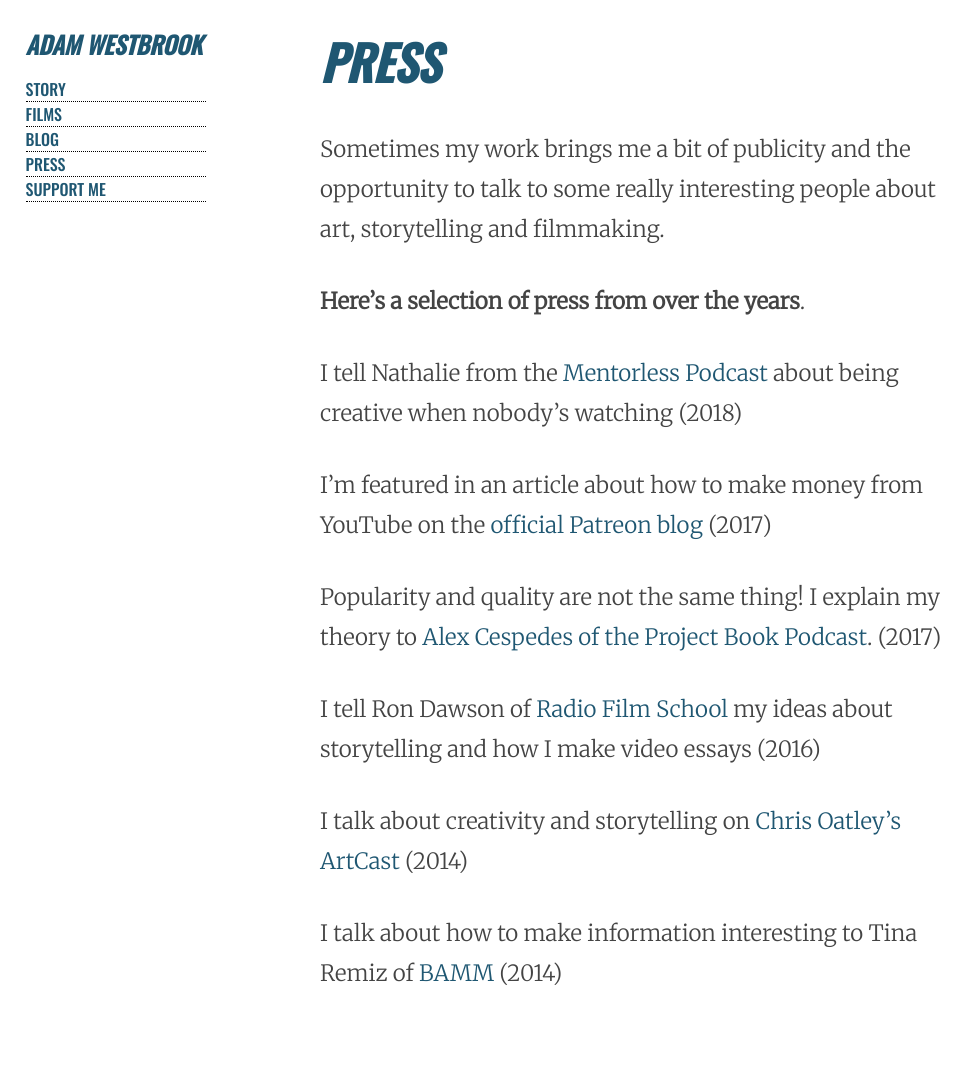
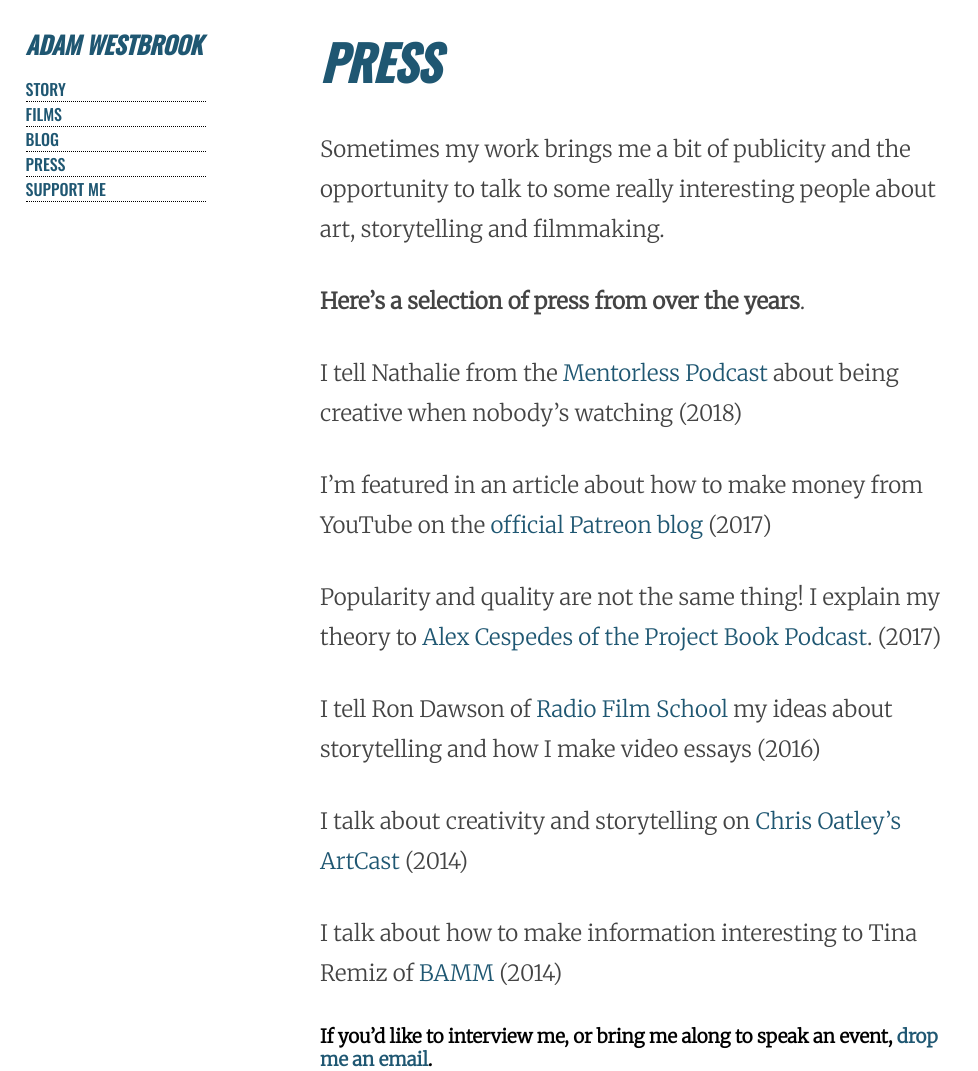
Before and after one commit to AdamWestbrook/adamwestbrook.github.io, a Jekyll site: the page built from press.md, in a window 1280 px wide. Shown: the whole page, without its empty margins (0-978 px from the left). Built offline with Jekyll 4.4.1, drawn with Linux system fonts in a browser that asks for light colours; before the commit the page ends 1025 px from its top, so only the background shows below that.

Commit message:
Update press.md

```diff
--- a/press.md
+++ b/press.md
@@ -21,3 +21,5 @@ I tell Ron Dawson of [Radio Film School](http://daredreamer.com/rfs-adamwestbroo
 I talk about creativity and storytelling on [Chris Oatley's ArtCast](https://chrisoatley.com/delve1/) (2014)
 
 I talk about how to make information interesting to Tina Remiz of [BAMM](https://bammglobal.com/conversation-adam-westbrook/) (2014)
+
+### If you'd like to interview me, or bring me along to speak an event, [drop me an email](mailto:adam@adamwestbrook.co.uk).
```
